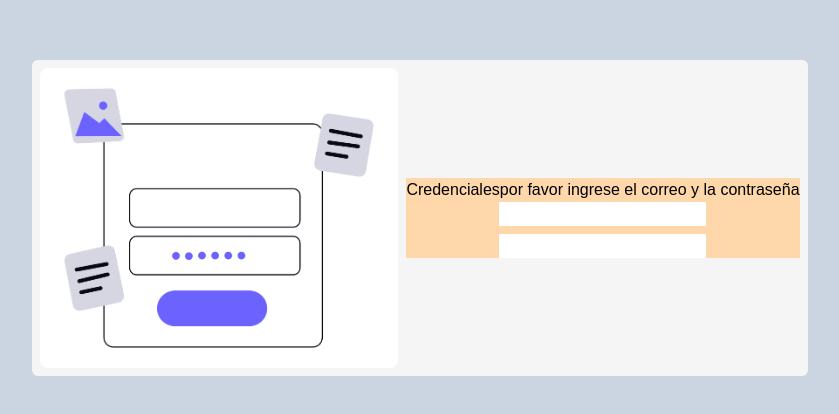
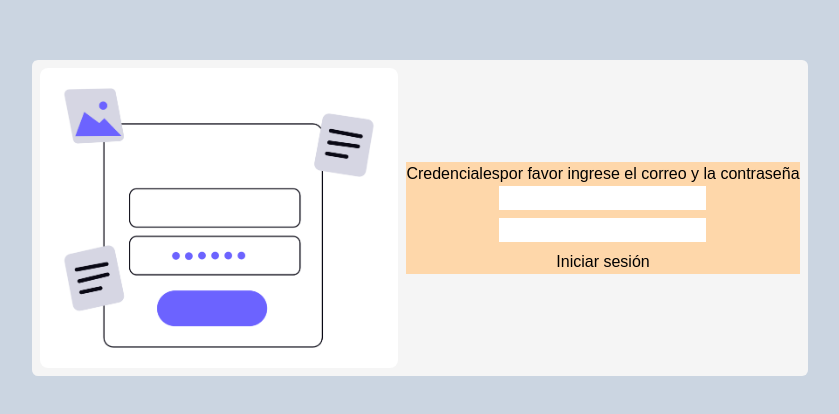
Before and after one commit to andersonNB/dashboardPokemon, a Next.js app: page /login in a window 1280 px wide. Shown: the part 182-596 px from the top of the page, without its empty margins (220-1059 px from the left). Built offline with nearby package versions, Linux system fonts and the light colour scheme.

Commit message:
no comments

```diff
--- a/src/app/login/FormLoginContainer/index.tsx
+++ b/src/app/login/FormLoginContainer/index.tsx
@@ -11,6 +11,7 @@ const FormLoginContainer = () => {
 			<form className="flex flex-col justify-center items-center gap-2">
 				<input type="text" title="Correo electronico" />
 				<input type="text" title="Contraseña" />
+				<button>Iniciar sesión</button>
 			</form>
 		</div>
 	);
```
